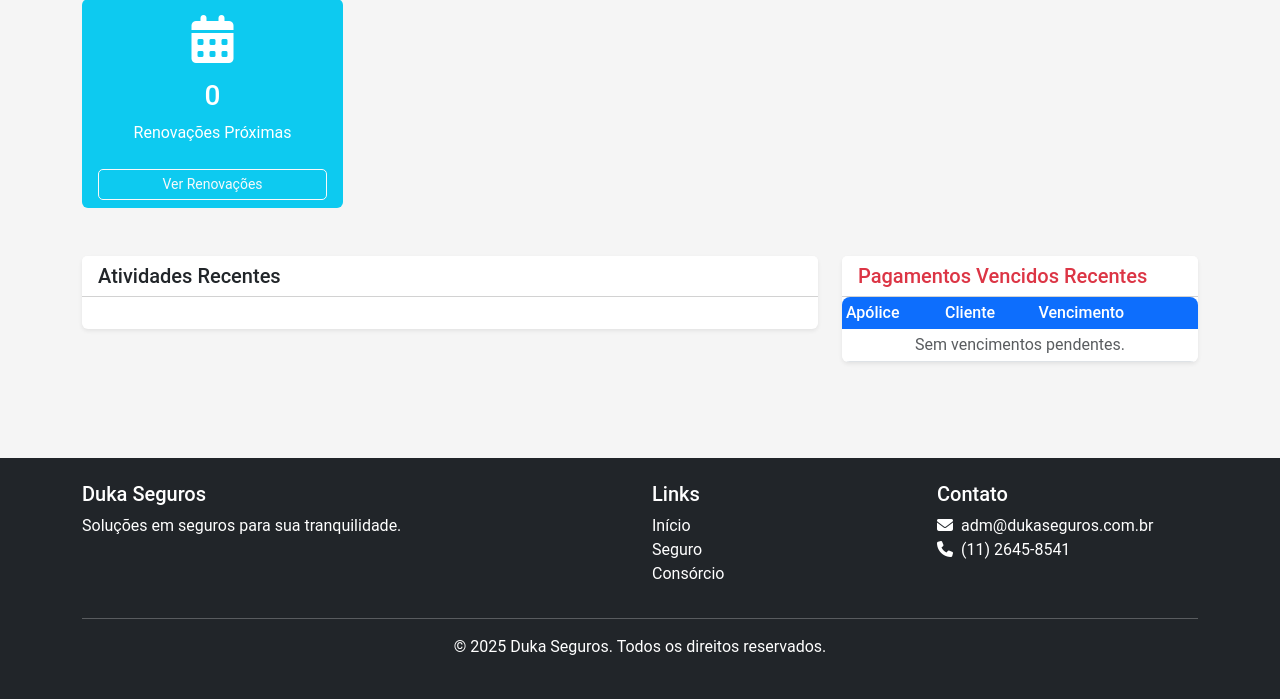
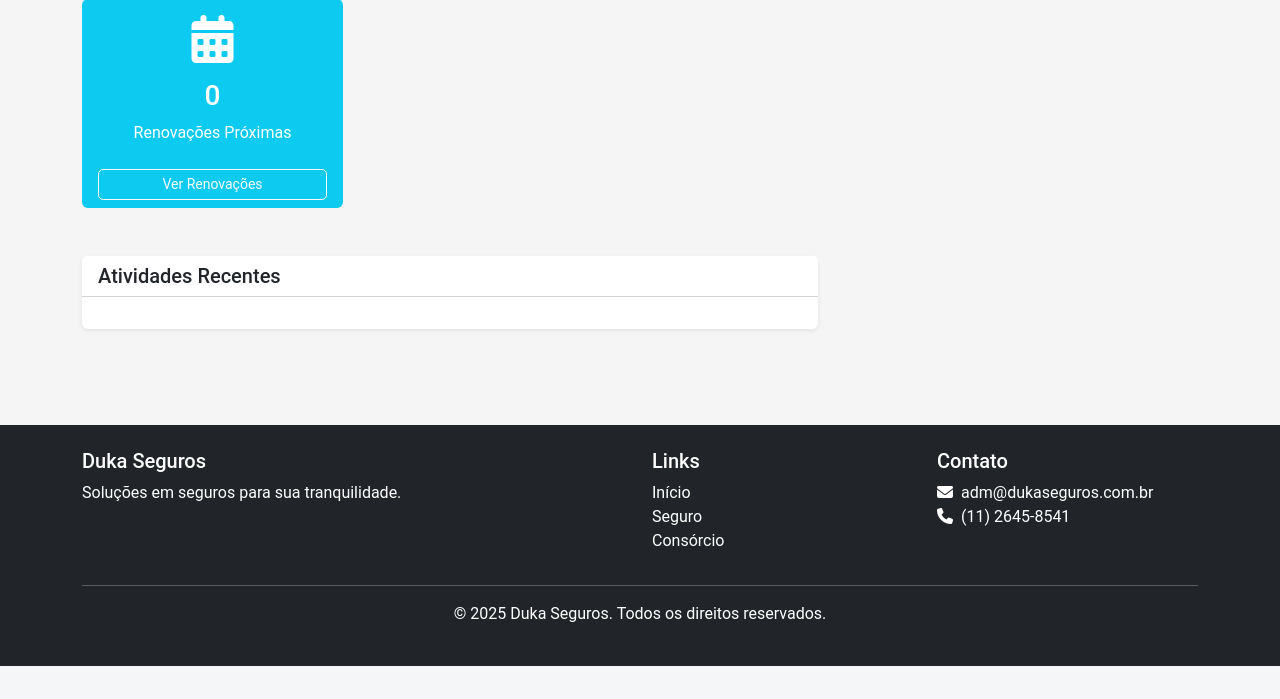
Before and after one commit to tempunus/Duka_Seguros, a Django app: page /dashboard/ in a window 1280 px wide. Shown: the part 469-1168 px from the top of the page. After the commit the page ends 1135 px from the top, so only its background shows below. Run offline with Django 5.2, Linux system fonts and the light colour scheme; the visitor is signed in with stand-in values (Sample User, id 1); data that the repository does not hold is empty.

Commit message:
09/10/2025 - Atualização

```diff
--- /dev/null
+++ b/core/utils.py
@@ -0,0 +1,6 @@
+from .models import Atividade
+
+def registrar_atividade(usuario, descricao):
+    """Cria um registro de atividade para o usuário logado."""
+    if usuario.is_authenticated:
+        Atividade.objects.create(usuario=usuario, descricao=descricao)
--- a/core/views.py
+++ b/core/views.py
@@ -7,29 +7,26 @@ from django.utils import timezone
 from datetime import timedelta
 from django.views.generic import CreateView
 from django.urls import reverse_lazy
+from .utils import registrar_atividade
 
 from .models import Cliente, Seguradora, Produto, Apolice, Pagamento, Consorcio, AdministradoraConsorcio, Atividade
 from .forms import ClienteForm, SeguradoraForm, ProdutoForm, ApoliceForm, PagamentoForm, ConsorcioForm, AdministradoraConsorcioForm
 from .filters import ApoliceFilter
 
+
 # -------------------- DASHBOARD --------------------
 @login_required
 def dashboard(request):
-    """Dashboard principal do sistema"""
-
-    # Contadores gerais
     total_clientes = Cliente.objects.filter(ativo=True).count()
     total_apolices = Apolice.objects.count()
     total_consorcios = Consorcio.objects.count()
     apolices_ativas = Apolice.objects.filter(status='ATIVA').count()
     apolices_pendentes = Apolice.objects.filter(status='PENDENTE').count()
 
-    # Apólices que vencem ou precisam ser renovadas nos próximos 15 dias
     hoje = timezone.now().date()
     limite = hoje + timedelta(days=15)
     total_vencimentos = Apolice.objects.filter(data_fim__range=(hoje, limite)).count()
 
-    # Atividades recentes
     atividades = Atividade.objects.filter(usuario=request.user).order_by('-data_hora')[:5]
 
     context = {
@@ -47,7 +44,6 @@ def dashboard(request):
 
 # -------------------- HOME --------------------
 def home(request):
-    """Página inicial do site"""
     return render(request, 'core/home.html')
 
 
@@ -85,6 +81,7 @@ def cliente_novo(request):
             cliente = form.save(commit=False)
             cliente.cadastrado_por = request.user
             cliente.save()
+            registrar_atividade(request.user, f'Cadastrou o cliente {cliente.nome}')
             messages.success(request, 'Cliente cadastrado com sucesso!')
             return redirect('cliente_detalhe', pk=cliente.pk)
     else:
@@ -101,6 +98,7 @@ def cliente_editar(request, pk):
         form = ClienteForm(request.POST, instance=cliente)
         if form.is_valid():
             form.save()
+            registrar_atividade(request.user, f'Editou o cliente {cliente.nome}')
             messages.success(request, 'Cliente atualizado com sucesso!')
             return redirect('cliente_detalhe', pk=cliente.pk)
     else:
@@ -114,7 +112,9 @@ def cliente_editar(request, pk):
 def cliente_excluir(request, pk):
     cliente = get_object_or_404(Cliente, pk=pk)
     if request.method == 'POST':
+        nome = cliente.nome
         cliente.delete()
+        registrar_atividade(request.user, f'Excluiu o cliente {nome}')
         messages.success(request, 'Cliente excluído com sucesso!')
         return redirect('cliente_lista')
     return render(request, 'core/cliente_confirmar_exclusao.html', {'cliente': cliente})
@@ -134,15 +134,11 @@ def apolice_lista(request):
         )
 
     filtro = ApoliceFilter(request.GET, queryset=apolices)
-
     paginador = Paginator(filtro.qs, 10)
     page = request.GET.get('page')
     page_obj = paginador.get_page(page)
 
-    return render(request, 'core/apolice_lista.html', {
-        'apolices': page_obj,
-        'filter': filtro,
-    })
+    return render(request, 'core/apolice_lista.html', {'apolices': page_obj, 'filter': filtro})
 
 
 @login_required
@@ -160,6 +156,7 @@ def apolice_nova(request):
             apolice = form.save(commit=False)
             apolice.cadastrado_por = request.user
             apolice.save()
+            registrar_atividade(request.user, f'Cadastrou a apólice {apolice.numero}')
             messages.success(request, 'Apólice cadastrada com sucesso!')
             return redirect('apolice_detalhe', pk=apolice.pk)
     else:
@@ -175,15 +172,14 @@ def apolice_nova(request):
     total_apolices = Apolice.objects.count()
     return render(request, 'core/apolice_form.html', {'form': form, 'total_apolices': total_apolices})
 
+
 @login_required
 def apolices_renovacao(request):
-    """Lista de apólices que precisam ser renovadas nos próximos 15 dias"""
     hoje = timezone.now().date()
     limite = hoje + timedelta(days=15)
+    apolices = Apolice.objects.filter(data_fim__range=(hoje, limite)).order_by('data_fim')
+    return render(request, 'core/apolices_renovacao.html', {'apolices': apolices})
 
-    apolices = Apolice.objects.filter(data_fim__range=(hoje, limite)).order_by('data_fim')
-
-    return render(request, 'core/apolices_renovacao.html', {'apolices': apolices})
 
 @login_required
 def apolice_editar(request, pk):
@@ -192,6 +188,7 @@ def apolice_editar(request, pk):
         form = ApoliceForm(request.POST, instance=apolice)
         if form.is_valid():
             form.save()
+            registrar_atividade(request.user, f'Editou a apólice {apolice.numero}')
             messages.success(request, 'Apólice atualizada com sucesso!')
             return redirect('apolice_detalhe', pk=apolice.pk)
     else:
@@ -205,7 +202,9 @@ def apolice_editar(request, pk):
 def apolice_excluir(request, pk):
     apolice = get_object_or_404(Apolice, pk=pk)
     if request.method == 'POST':
+        numero = apolice.numero
         apolice.delete()
+        registrar_atividade(request.user, f'Excluiu a apólice {numero}')
         messages.success(request, 'Apólice excluída com sucesso!')
         return redirect('apolice_lista')
     return render(request, 'core/apolice_confirmar_exclusao.html', {'apolice': apolice})
@@ -249,6 +248,7 @@ def seguradora_nova(request):
         form = SeguradoraForm(request.POST)
         if form.is_valid():
             seguradora = form.save()
+            registrar_atividade(request.user, f'Cadastrou a seguradora {seguradora.nome}')
             messages.success(request, 'Seguradora cadastrada com sucesso!')
             return redirect('seguradora_detalhe', pk=seguradora.pk)
     else:
@@ -263,6 +263,7 @@ def seguradora_editar(request, pk):
         form = SeguradoraForm(request.POST, instance=seguradora)
         if form.is_valid():
             form.save()
+            registrar_atividade(request.user, f'Editou a seguradora {seguradora.nome}')
             messages.success(request, 'Seguradora atualizada com sucesso!')
             return redirect('seguradora_detalhe', pk=seguradora.pk)
     else:
@@ -274,7 +275,9 @@ def seguradora_editar(request, pk):
 def seguradora_excluir(request, pk):
     seguradora = get_object_or_404(Seguradora, pk=pk)
     if request.method == 'POST':
+        nome = seguradora.nome
         seguradora.delete()
+        registrar_atividade(request.user, f'Excluiu a seguradora {nome}')
         messages.success(request, 'Seguradora excluída com sucesso!')
         return redirect('seguradora_lista')
     return render(request, 'core/seguradora_confirmar_exclusao.html', {'seguradora': seguradora})
@@ -301,6 +304,7 @@ def consorcio_novo(request):
             consorcio = form.save(commit=False)
             consorcio.cadastrado_por = request.user
             consorcio.save()
+            registrar_atividade(request.user, f'Cadastrou o consórcio {consorcio.nome}')
             messages.success(request, 'Consórcio cadastrado com sucesso!')
             return redirect('consorcio_detalhe', pk=consorcio.pk)
     else:
@@ -315,6 +319,7 @@ def consorcio_editar(request, pk):
         form = ConsorcioForm(request.POST, instance=consorcio)
         if form.is_valid():
             form.save()
+            registrar_atividade(request.user, f'Editou o consórcio {consorcio.nome}')
             messages.success(request, 'Consórcio atualizado com sucesso!')
             return redirect('consorcio_detalhe', pk=consorcio.pk)
     else:
@@ -326,7 +331,9 @@ def consorcio_editar(request, pk):
 def consorcio_excluir(request, pk):
     consorcio = get_object_or_404(Consorcio, pk=pk)
     if request.method == "POST":
+        nome = consorcio.nome
         consorcio.delete()
+        registrar_atividade(request.user, f'Excluiu o consórcio {nome}')
         messages.success(request, 'Consórcio excluído com sucesso!')
         return redirect('consorcio_lista')
     return render(request, 'core/consorcio_confirmar_exclusao.html', {'consorcio': consorcio})
@@ -338,7 +345,8 @@ def administradora_nova(request):
     if request.method == 'POST':
         form = AdministradoraConsorcioForm(request.POST)
         if form.is_valid():
-            form.save()
+            adm = form.save()
+            registrar_atividade(request.user, f'Cadastrou a administradora {adm.nome}')
             messages.success(request, 'Administradora de consórcio cadastrada com sucesso!')
             return redirect('administradora_lista')
     else:
@@ -359,6 +367,7 @@ def administradora_editar(request, pk):
         form = AdministradoraConsorcioForm(request.POST, instance=adm)
         if form.is_valid():
             form.save()
+            registrar_atividade(request.user, f'Editou a administradora {adm.nome}')
             messages.success(request, 'Administradora atualizada com sucesso!')
             return redirect('administradora_lista')
     else:
@@ -370,7 +379,9 @@ def administradora_editar(request, pk):
 def administradora_excluir(request, pk):
     adm = get_object_or_404(AdministradoraConsorcio, pk=pk)
     if request.method == 'POST':
+        nome = adm.nome
         adm.delete()
+        registrar_atividade(request.user, f'Excluiu a administradora {nome}')
         messages.success(request, 'Administradora excluída com sucesso!')
         return redirect('administradora_lista')
     return render(request, 'core/administradora_confirm_delete.html', {'adm': adm})
@@ -409,6 +420,7 @@ def produto_novo(request):
         form = ProdutoForm(request.POST)
         if form.is_valid():
             produto = form.save()
+            registrar_atividade(request.user, f'Cadastrou o produto {produto.nome}')
             messages.success(request, 'Produto cadastrado com sucesso!')
             return redirect('produto_lista')
     else:
@@ -423,6 +435,7 @@ def produto_editar(request, pk):
         form = ProdutoForm(request.POST, instance=produto)
         if form.is_valid():
             form.save()
+            registrar_atividade(request.user, f'Editou o produto {produto.nome}')
             messages.success(request, 'Produto atualizado com sucesso!')
             return redirect('produto_lista')
     else:
@@ -434,7 +447,9 @@ def produto_editar(request, pk):
 def produto_excluir(request, pk):
     produto = get_object_or_404(Produto, pk=pk)
     if request.method == 'POST':
+        nome = produto.nome
         produto.delete()
+        registrar_atividade(request.user, f'Excluiu o produto {nome}')
         messages.success(request, 'Produto excluído com sucesso!')
         return redirect('produto_lista')
     return render(request, 'core/produto_confirmar_exclusao.html', {'produto': produto})
--- a/templates/core/dashboard.html
+++ b/templates/core/dashboard.html
@@ -107,44 +107,6 @@
                 </div>
             </div>
         </div>
-
-        <!-- Pagamentos Vencidos -->
-        <div class="col-lg-4">
-            <div class="card shadow-sm mb-4">
-                <div class="card-header bg-white">
-                    <h5 class="card-title mb-0 text-danger">Pagamentos Vencidos Recentes</h5>
-                </div>
-                <div class="card-body p-0">
-                    <table class="table table-sm mb-0">
-                        <thead class="table-light">
-                            <tr>
-                                <th>Apólice</th>
-                                <th>Cliente</th>
-                                <th>Vencimento</th>
-                                <th></th>
-                            </tr>
-                        </thead>
-                        <tbody>
-                            {% for pagamento in pagamentos_vencidos %}
-                            <tr>
-                                <td>{{ pagamento.apolice.numero }}</td>
-                                <td>{{ pagamento.apolice.cliente.nome }}</td>
-                                <td>{{ pagamento.data_vencimento|date:"d/m/Y" }}</td>
-                                <td>
-                                    <a href="{% url 'pagamento_detalhe' pagamento.pk %}"
-                                        class="btn btn-sm btn-outline-primary">Ver</a>
-                                </td>
-                            </tr>
-                            {% empty %}
-                            <tr>
-                                <td colspan="4" class="text-center text-muted">Sem vencimentos pendentes.</td>
-                            </tr>
-                            {% endfor %}
-                        </tbody>
-                    </table>
-                </div>
-            </div>
-        </div>
     </div>
 </div>
 {% endblock %}
```
